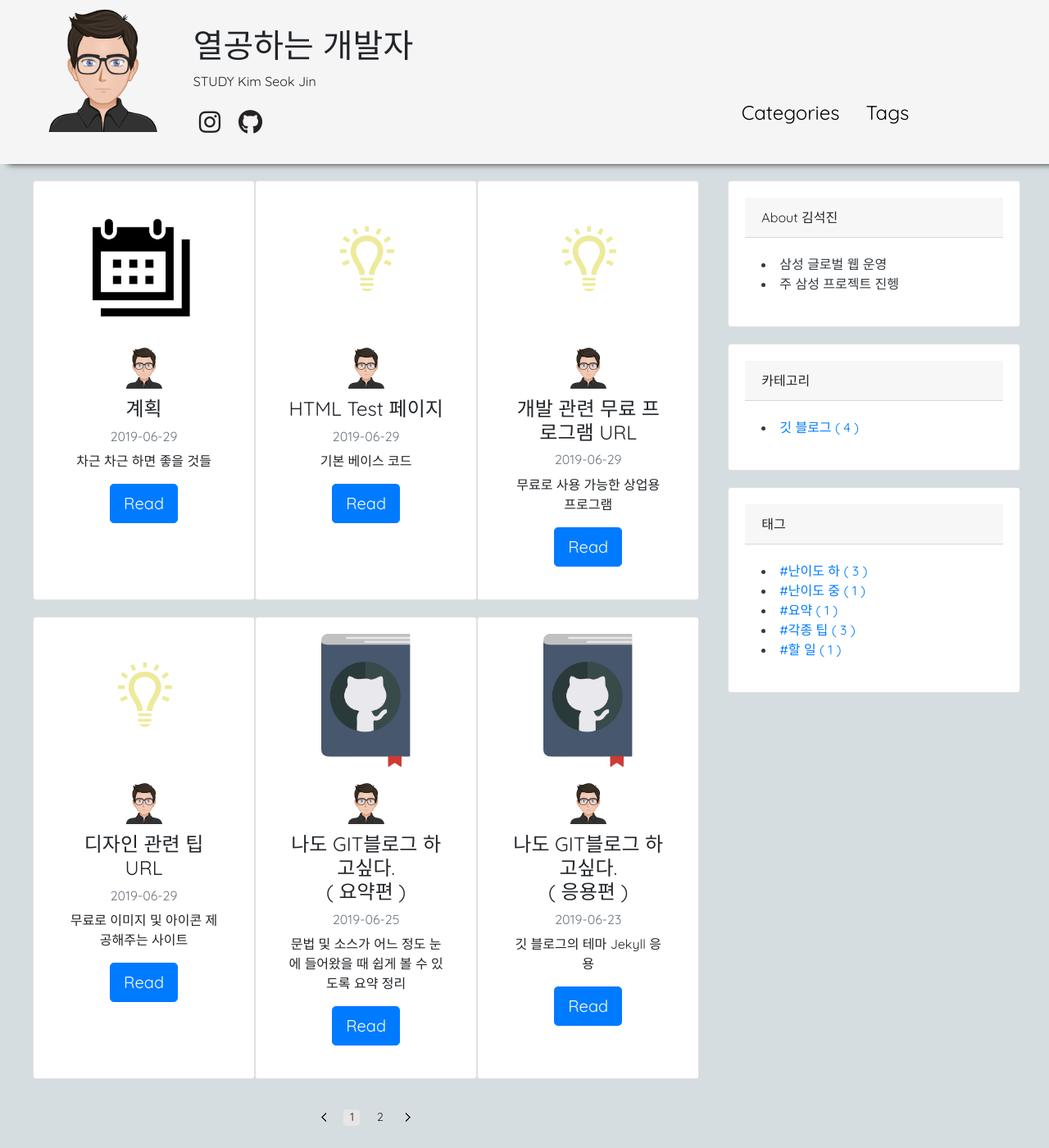
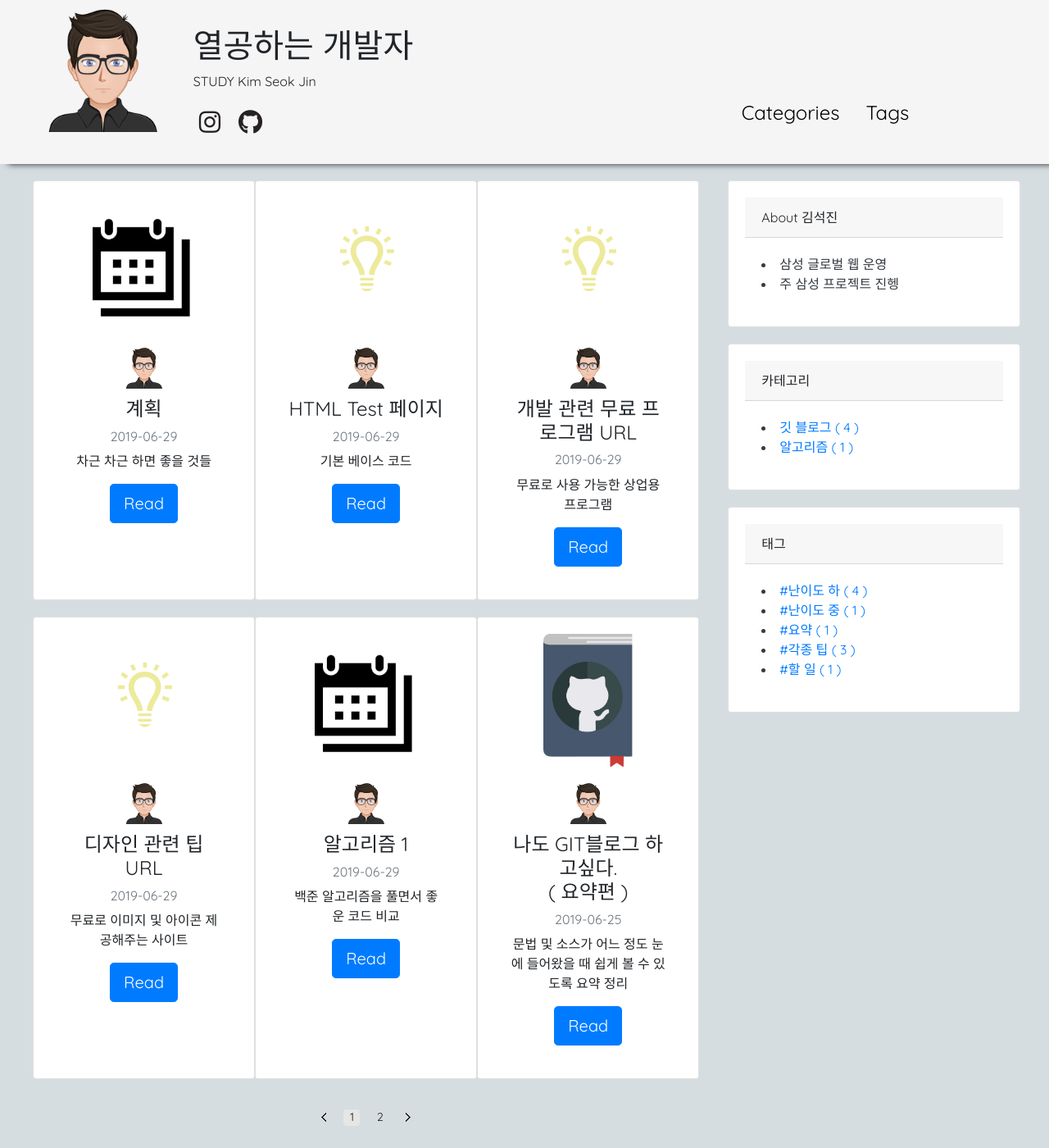
Before and after one commit to 7271kim/7271kim.github.com, a Jekyll site: the page built from index.html, in a window 1280 px wide and 1400 px high. Shown: the whole window at 82% size. Built offline with Jekyll 4.4.1, drawn with Linux system fonts in a browser that asks for light colours; nearby versions of some CDN libraries; a script that is not in the unit is left out; the list of posts is cut into pages by our own code.

Commit message:
[2019.06.29] - 백준 알고리즘 시작

```diff
--- a/_config.yml
+++ b/_config.yml
@@ -14,6 +14,7 @@ header_pages:
  # url에 한글을 입력하게 하고 싶지않아 카테고리 한글 , 영문 분기
 categories_korea:
  - "gitBlog": "깃 블로그"
+ - "algorithm": "알고리즘"
 author_logo: profile.png
 disqus_shortname: KIM SEOKJIN
 author: 김석진
--- /dev/null
+++ b/_posts/2019-06-29-algorithm.md
@@ -0,0 +1,14 @@
+---
+title: 알고리즘 1
+layout: post
+summary: 백준 알고리즘을 풀면서 좋운 코드 비교
+categories:
+    - algorithm
+tags:
+   - difficulty-low: "난이도 하"
+thumbnail: posts/to-do.png
+pre: ""
+nex: ""
+---
+
+##### 풀어보기 : <a href="https://www.acmicpc.net/step" target="_blank"> 백준 알고리즘</a>
```
Also changed, not shown: categories/algorithm.md (added, +13 -0 lines).
